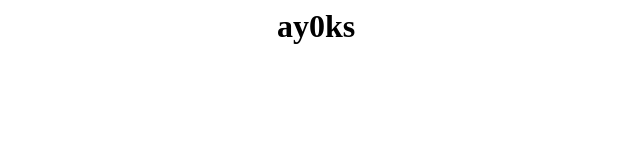
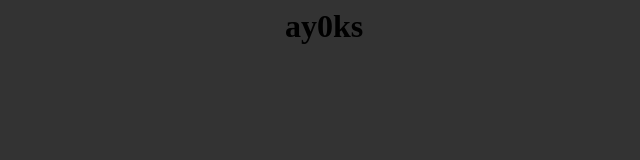
Before and after one commit to ay0ks/ay0ks, a plain HTML site: page ay0ks.pl.eu.org/index.html in a window 1280 px wide. Shown: the whole page, without its empty margins (324-964 px from the left). Drawn offline with Linux system fonts and the light colour scheme.

Commit message:
Update index.html

```diff
--- a/ay0ks.pl.eu.org/index.html
+++ b/ay0ks.pl.eu.org/index.html
@@ -1 +1,18 @@
+<html>
+<head>
+<style>
+html, body {
+  width: 100%;
+  height: 100%;
+  overflow: hidden;
+}
+
+body {
+  background-color: #333333;
+}
+</style>
+</head>
+<body>
 <center><h1>ay0ks</h1></center>
+</body>
+</html>
```
